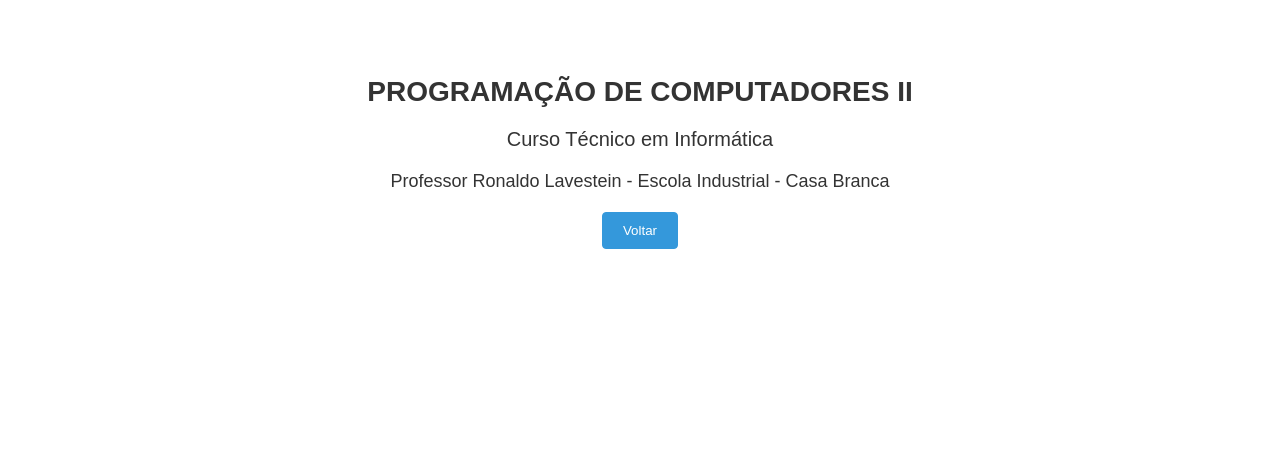
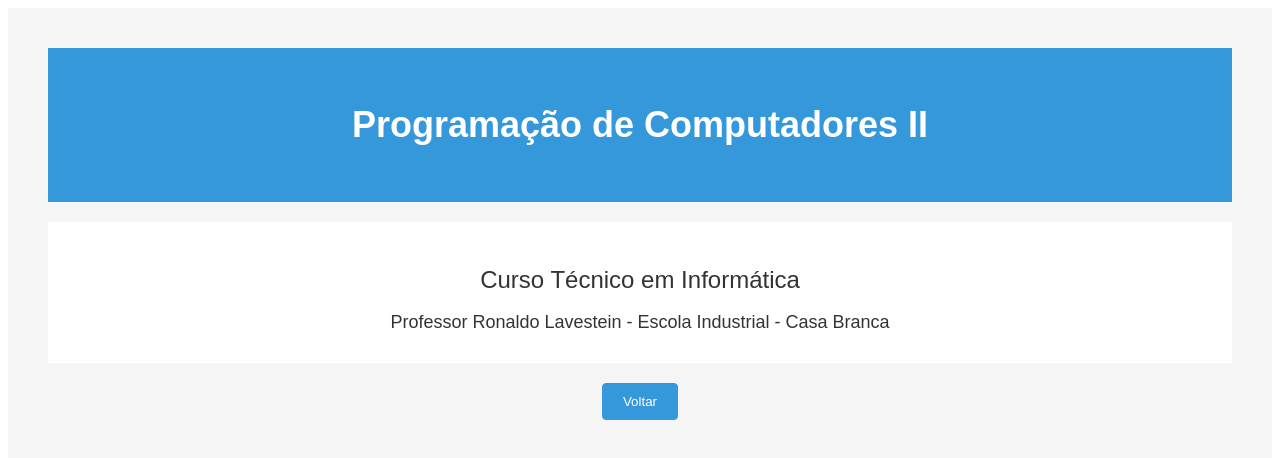
Before and after one commit to ronerds/ronerds, a Next.js app: page /sobre in a window 1280 px wide. Shown: the top 458 px of the page. Built offline with nearby package versions, Linux system fonts and the light colour scheme.

Commit message:
Alterações de fonte

```diff
--- a/pages/sobre.js
+++ b/pages/sobre.js
@@ -5,29 +5,37 @@ function Sobre() {
   return (
     <div
       style={{
-        backgroundColor: "#ffffff",
+        backgroundColor: "#f5f5f5",
         padding: "40px",
         textAlign: "center",
         fontFamily: "PT Sans, sans-serif",
       }}
     >
-      <p
+      <div
         style={{
-          color: "#333333",
-          fontSize: "28px",
+          backgroundColor: "#3498db",
+          padding: "20px",
           marginBottom: "20px",
-          fontWeight: "bold",
-          textTransform: "uppercase",
         }}
       >
+        <p style={{ color: "#ffffff", fontSize: "36px", fontWeight: "bold" }}>
           Programação de Computadores II
         </p>
-      <p style={{ color: "#333333", fontSize: "20px", marginBottom: "20px" }}>
+      </div>
+      <div
+        style={{
+          backgroundColor: "#ffffff",
+          padding: "20px",
+          marginBottom: "20px",
+        }}
+      >
+        <p style={{ color: "#333333", fontSize: "24px", marginBottom: "10px" }}>
           Curso Técnico em Informática
         </p>
-      <p style={{ color: "#333333", fontSize: "18px", marginBottom: "20px" }}>
+        <p style={{ color: "#333333", fontSize: "18px", marginBottom: "10px" }}>
           Professor Ronaldo Lavestein - Escola Industrial - Casa Branca
         </p>
+      </div>
       <Link href="/">
         <button
           style={{
@@ -39,6 +47,14 @@ function Sobre() {
             cursor: "pointer",
             transition: "background-color 0.3s ease",
           }}
+          onMouseEnter={(e) => {
+            e.target.style.backgroundColor = "#ffffff";
+            e.target.style.color = "#3498db";
+          }}
+          onMouseLeave={(e) => {
+            e.target.style.backgroundColor = "#3498db";
+            e.target.style.color = "#ffffff";
+          }}
         >
           Voltar
         </button>
```
Also changed, not shown: pages/index.js (+20 -12 lines). Lines whose indentation alone changed are shown as unchanged.
